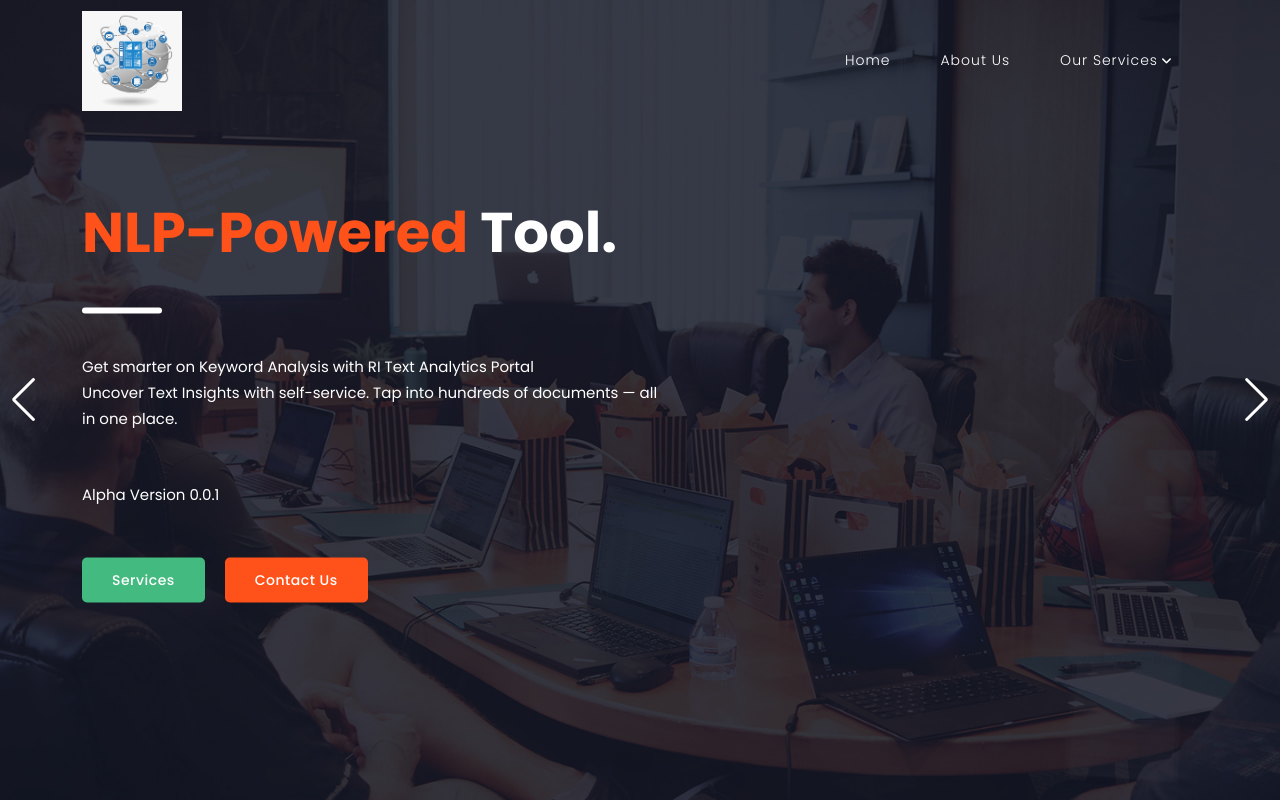
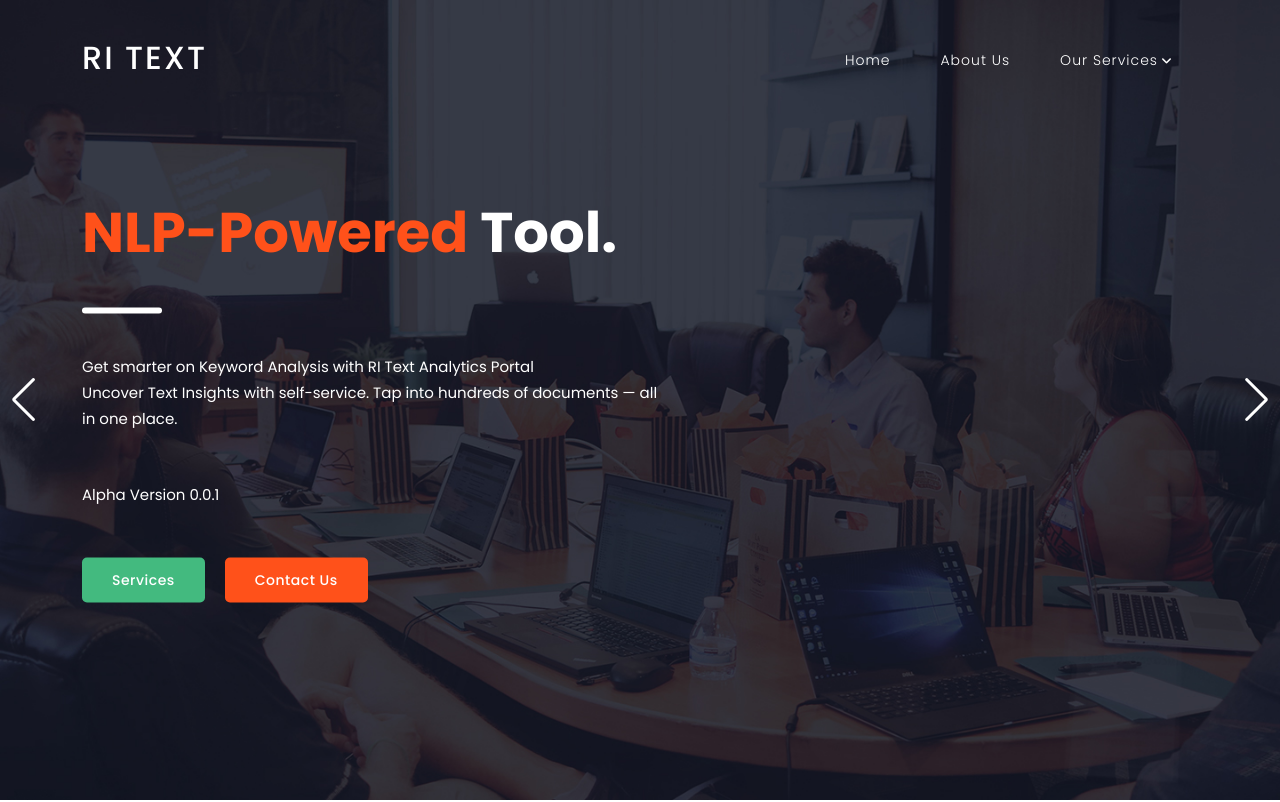
Before and after one commit to hassanaziz0012/text-suite, a plain HTML site: page index.html in a window 1280 px wide. Shown: the top 802 px of the page. Drawn offline with nearby package versions, Linux system fonts and the light colour scheme.

Commit message:
Remove logo

```diff
--- a/index.html
+++ b/index.html
@@ -52,8 +52,8 @@ https://templatemo.com/tm-574-mexant
                   <nav class="main-nav">
                       <!-- ***** Logo Start ***** -->
                       <a href="index.html" class="logo">
-                        <!-- <h2 style="color: white; display: inline;">RI Text</h2> -->
-                        <img src="assets/logo.png" alt="Logo Image" width="100" height="100">
+
+                        <h2 style="color: white; display: inline;">RI Text</h2>
                       </a>
                       <!-- ***** Logo End ***** -->
                       <!-- ***** Menu Start ***** -->
```
Also changed, not shown: about-us.html (+1 -1 lines), insights.html (+2 -2 lines), news_insights.html (+2 -2 lines), our-services.html (+1 -1 lines), social_media.html (+2 -2 lines), text_insights.html (+2 -2 lines).
